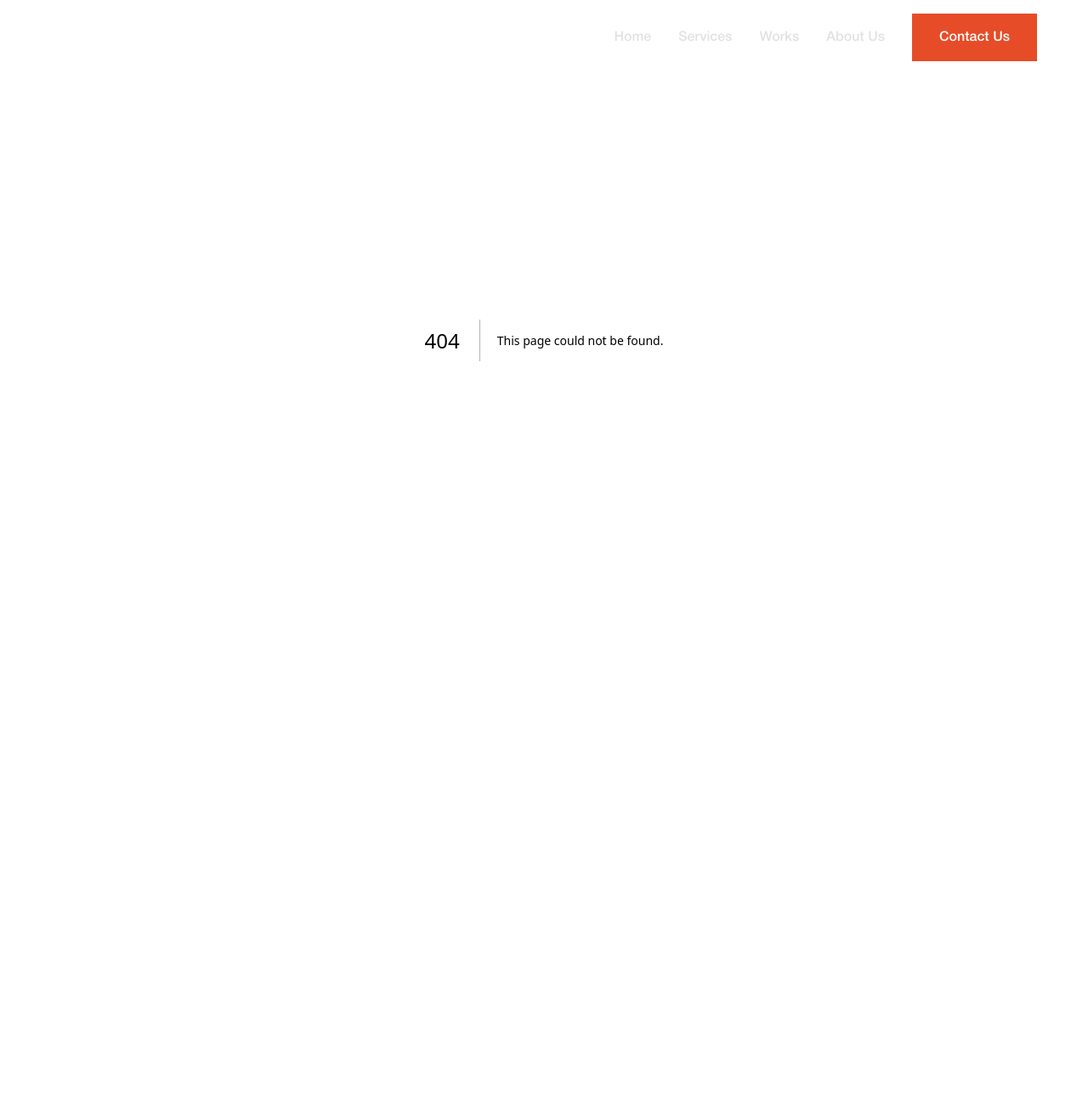
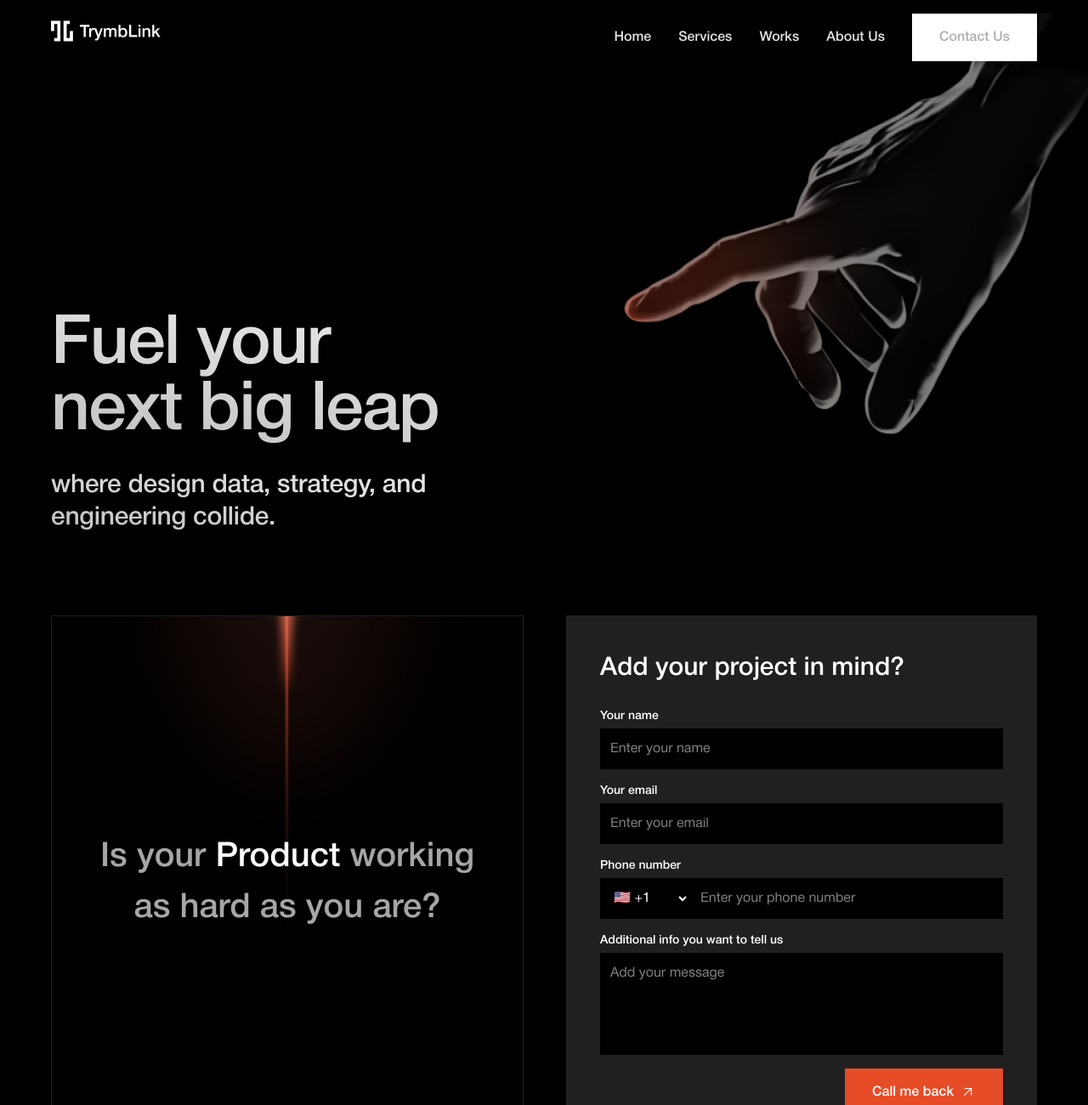
Before and after one commit to rroy11705/trymblink, a Next.js app: page /contact in a window 1280 px wide. Before the commit this address had no page. Shown: the top 1300 px of the page at 85% size. Before the commit the page ends 800 px from the top, so only its background shows below. Built offline with nearby package versions, Linux system fonts and the light colour scheme.

Commit message:
feat(app): contact page done

```diff
--- /dev/null
+++ b/src/app/contact/page.tsx
@@ -0,0 +1,16 @@
+import Footer from "@/components/layout/Footer";
+import Contact from "@/components/molecules/common/Contact";
+import Hero from "@/components/molecules/contact/Hero";
+import { PageSource } from "@/types/contact";
+
+export default function Home() {
+	return (
+		<div className="font-sans">
+			<main className="w-full">
+				<Hero />
+				<Contact pageSource={PageSource.CONTACT} />
+			</main>
+			<Footer />
+		</div>
+	);
+}
--- a/src/app/page.tsx
+++ b/src/app/page.tsx
@@ -1,5 +1,5 @@
 import Footer from "@/components/layout/Footer";
-import Contact from "@/components/molecules/home/Contact";
+import Contact from "@/components/molecules/common/Contact";
 import Goals from "@/components/molecules/home/Goals";
 import Hero from "@/components/molecules/home/Hero";
 import HowWeHelp from "@/components/molecules/home/HowWeHelp";
--- a/src/components/layout/Header.tsx
+++ b/src/components/layout/Header.tsx
@@ -3,6 +3,7 @@
 import React, { useCallback, useEffect, useState } from 'react'
 import Image from 'next/image'
 import Link from 'next/link'
+import { usePathname } from 'next/navigation'
 import { motion, AnimatePresence } from 'framer-motion'
 import { headerVariants, fadeInVariants, navLinkVariants, navItemVariants } from '../../lib/animations'
 
@@ -23,6 +24,12 @@ const navigationItems: NavigationItem[] = [
 const Header = () => {
 	const [isScrolled, setIsScrolled] = useState(false)
 	const [isMobileMenuOpen, setIsMobileMenuOpen] = useState(false)
+	const pathname = usePathname()
+
+	const isActive = useCallback((href: string) => {
+		if (href === '/') return pathname === '/'
+		return pathname.startsWith(href)
+	}, [pathname])
 
 	const handleScroll = useCallback(() => {
 		if (typeof window !== 'undefined' && window.scrollY >= 150) {
@@ -85,7 +92,7 @@ const Header = () => {
     <>
       {/* Logo - Always visible in top left */}
       <motion.div
-        className="fixed top-6 left-0 px-5 md:px-15 z-50"
+        className="fixed top-4 md:top-6 left-0 px-5 md:px-15 z-50"
         initial="hidden"
         animate="visible"
         variants={fadeInVariants}
@@ -126,8 +133,12 @@ const Header = () => {
                       href={item.href}
                       className={`font-medium text-base transition-all duration-200 ${
                         item.isButton
-                          ? 'bg-[#E64C27] text-white px-8 py-4 block'
-                          : 'text-[#E2E2E2] hover:text-white'
+                          ? isActive(item.href)
+                            ? 'bg-white text-[#AEAEAE] px-8 py-4 block'
+                            : 'bg-[#E64C27] text-white px-8 py-4 block hover:bg-[#d43d1a]'
+                          : isActive(item.href)
+                            ? 'text-white border-b-2 border-white pb-1'
+                            : 'text-[#E2E2E2] hover:text-white'
                       }`}
                     >
                       {item.label}
@@ -274,8 +285,12 @@ const Header = () => {
                         onClick={closeMobileMenu}
                         className={`font-medium text-xl transition-all duration-200 block py-3 ${
                           item.isButton
-                            ? 'bg-[#E64C27] text-white px-6 py-4 text-center mt-8'
-                            : 'text-[#E2E2E2] hover:text-white border-b border-gray-800 hover:border-[#E64C27]'
+                            ? isActive(item.href)
+                              ? 'bg-white text-[#AEAEAE] px-6 py-4 text-center mt-8'
+                              : 'bg-[#E64C27] text-white px-6 py-4 text-center mt-8 hover:bg-[#d43d1a]'
+                            : isActive(item.href)
+                              ? 'text-white border-b-2 border-white pb-1'
+                              : 'text-[#E2E2E2] hover:text-white border-b border-gray-800 hover:border-[#E64C27]'
                         }`}
                       >
                         {item.label}
--- a/src/components/molecules/home/Contact.tsx
+++ b/src/components/molecules/common/Contact.tsx
@@ -125,14 +125,15 @@ const Contact = ({ pageSource = PageSource.HOME }: ContactProps) => {
   return (
     <motion.section
       ref={ref}
-      className='relative w-full px-6 md:px-15 py-24 overflow-hidden'
+      className='relative w-full md:px-15 pt-24 md:py-24 overflow-hidden'
       initial="hidden"
       animate={animate}
       variants={containerVariants}
     >
-			<div className='flex flex-col md:flex-row gap-12.5'>
+			<div className='flex flex-col md:flex-row md:gap-12.5'>
+				{pageSource === PageSource.HOME && (
 					<motion.div
-					className="flex-1 mb-10"
+						className="flex-1 mb-10 px-6 md:px-0"
 						variants={fadeInVariants}
 					>
 						<h2 className="text-white text-gradient-hero text-[32px] md:text-[120px] font-medium text-left">
@@ -140,9 +141,73 @@ const Contact = ({ pageSource = PageSource.HOME }: ContactProps) => {
 							together
 						</h2>
 					</motion.div>
+				)}
+
+				{pageSource === PageSource.CONTACT && (
+					<motion.div
+						className="relative flex-1 aspect-square border border-[#202020]"
+						variants={fadeInVariants}
+					>
+						<div className='absolute left-1/2 -translate-x-1/2 z-0'>
+							<svg width="498" height="412" viewBox="0 0 498 412" fill="none" xmlns="http://www.w3.org/2000/svg">
+							<line x1="248.372" y1="-709" x2="248.372" y2="411.61" stroke="url(#paint0_linear_3129_292)" strokeWidth="3.75963"/>
+							<g opacity="0.3" filter="url(#filter0_f_3129_292)">
+							<path d="M265.289 -41.2236C265.289 -20.0472 259.373 -0.14973 248.997 17.1428C238.622 -0.149729 232.706 -20.0472 232.706 -41.2236C232.706 -62.3995 238.623 -82.2953 248.997 -99.5874C259.372 -82.2953 265.289 -62.3995 265.289 -41.2236Z" fill="url(#paint1_radial_3129_292)"/>
+							</g>
+							<g opacity="0.1" filter="url(#filter1_f_3129_292)">
+							<path d="M390.016 -41.2291C390.016 47.0529 338.805 130.003 249 202.093C159.195 130.003 107.984 47.0529 107.984 -41.2291C107.986 -129.508 159.199 -212.451 249 -284.54C338.801 -212.451 390.014 -129.508 390.016 -41.2291Z" fill="url(#paint2_radial_3129_292)"/>
+							</g>
+							<g filter="url(#filter2_f_3129_292)">
+							<path d="M254.016 -41.2257C254.016 6.23881 251.968 50.8365 248.376 89.5957C244.785 50.8365 242.737 6.2388 242.737 -41.2257C242.737 -88.6887 244.785 -133.283 248.376 -172.041C251.967 -133.283 254.016 -88.6887 254.016 -41.2257Z" fill="url(#paint3_radial_3129_292)"/>
+							</g>
+							<defs>
+							<filter id="filter0_f_3129_292" x="216.537" y="-115.754" width="64.9188" height="149.063" filterUnits="userSpaceOnUse" colorInterpolationFilters="sRGB">
+							<feFlood floodOpacity="0" result="BackgroundImageFix"/>
+							<feBlend mode="normal" in="SourceGraphic" in2="BackgroundImageFix" result="shape"/>
+							<feGaussianBlur stdDeviation="8.08321" result="effect1_foregroundBlur_3129_292"/>
+							</filter>
+							<filter id="filter1_f_3129_292" x="0.709541" y="-391.815" width="496.581" height="701.183" filterUnits="userSpaceOnUse" colorInterpolationFilters="sRGB">
+							<feFlood floodOpacity="0" result="BackgroundImageFix"/>
+							<feBlend mode="normal" in="SourceGraphic" in2="BackgroundImageFix" result="shape"/>
+							<feGaussianBlur stdDeviation="53.6374" result="effect1_foregroundBlur_3129_292"/>
+							</filter>
+							<filter id="filter2_f_3129_292" x="232.583" y="-182.192" width="31.5833" height="281.939" filterUnits="userSpaceOnUse" colorInterpolationFilters="sRGB">
+							<feFlood floodOpacity="0" result="BackgroundImageFix"/>
+							<feBlend mode="normal" in="SourceGraphic" in2="BackgroundImageFix" result="shape"/>
+							<feGaussianBlur stdDeviation="5.0755" result="effect1_foregroundBlur_3129_292"/>
+							</filter>
+							<linearGradient id="paint0_linear_3129_292" x1="245.992" y1="-709" x2="245.992" y2="411.61" gradientUnits="userSpaceOnUse">
+							<stop offset="0.161227" stopColor="#060410" stopOpacity="0"/>
+							<stop offset="0.574029" stopColor="#E64C27"/>
+							<stop offset="1" stopColor="#060410" stopOpacity="0"/>
+							</linearGradient>
+							<radialGradient id="paint1_radial_3129_292" cx="0" cy="0" r="1" gradientUnits="userSpaceOnUse" gradientTransform="translate(248.997 -41.2223) rotate(90) scale(58.3651 16.2917)">
+							<stop stopColor="#FFA793"/>
+							<stop offset="1" stopColor="#D24525"/>
+							</radialGradient>
+							<radialGradient id="paint2_radial_3129_292" cx="0" cy="0" r="1" gradientUnits="userSpaceOnUse" gradientTransform="translate(249 -41.2234) rotate(90) scale(243.317 141.016)">
+							<stop stopColor="#FFA793"/>
+							<stop offset="1" stopColor="#D24525"/>
+							</radialGradient>
+							<radialGradient id="paint3_radial_3129_292" cx="0" cy="0" r="1" gradientUnits="userSpaceOnUse" gradientTransform="translate(248.376 -41.2227) rotate(90) scale(130.818 5.63945)">
+							<stop stopColor="#FFA793"/>
+							<stop offset="1" stopColor="#D24525"/>
+							</radialGradient>
+							</defs>
+							</svg>
+
+						</div>
+						<div className='relative w-full h-full flex items-center justify-center z-10'>
+							<h2 className="text-[#A6A6A6] text-[24px] md:text-[40px] font-medium text-center">
+								Is your <span className='text-white'>Product</span> working<br />
+								as hard as you are?
+							</h2>
+						</div>
+					</motion.div>
+				)}
 
 				<motion.div
-					className="bg-[#202020] flex-1 mb-10"
+					className="bg-[#202020] flex-1"
 					variants={fadeInVariants}
 				>
 					<div className="flex flex-col gap-6 p-6 md:p-10">
--- /dev/null
+++ b/src/components/molecules/contact/Hero.tsx
@@ -0,0 +1,52 @@
+'use client'
+
+import React from 'react'
+import { motion } from 'framer-motion'
+import { fadeInVariants, imageRevealVariants, staggeredTextVariants, textRevealVariants } from '../../../lib/animations'
+import Link from 'next/link'
+import Image from 'next/image'
+
+const Hero = () => {
+  return (
+    <motion.section
+      id='hero-home'
+      className='relative w-full min-h-85 md:min-h-145 flex flex-col overflow-hidden px-6 sm:p-0'
+      initial="hidden"
+      animate="visible"
+      variants={staggeredTextVariants}
+    >
+			<motion.div
+          className="absolute inset-0"
+          variants={imageRevealVariants}
+        >
+				<Image
+					src="/images/backgrounds/contact-hero.png"
+					alt="Your Success Our Responsibility"
+					fill
+					priority
+					className="object-contain object-right-top"
+				/>
+			</motion.div>
+      <div className="w-full flex flex-col items-start justify-center gap-[30px] pt-52 md:pt-92 md:px-15">
+				<motion.h1
+          className="relative text-[32px] md:text-[80px] font-medium leading-[97%] -tracking-[0.02em] text-white text-gradient-hero"
+          variants={textRevealVariants}
+        >
+					Fuel your<br />
+					next big leap
+				</motion.h1>
+				<div className="w-full flex items-center justify-between">
+					<motion.p
+            className="text-[16px] md:text-[30px] font-medium leading-[125%] -tracking-[0.01em] text-white text-gradient-hero"
+            variants={textRevealVariants}
+          >
+						where design data, strategy, and<br />
+						engineering collide.
+					</motion.p>
+				</div>
+			</div>
+    </motion.section>
+  )
+}
+
+export default Hero
--- a/src/styles/globals.css
+++ b/src/styles/globals.css
@@ -108,7 +108,7 @@ body {
 
 
 .text-gradient-hero {
-  background: linear-gradient(190.36deg, #ECECEC -4.71%, #999999 196.46%);
+  background: linear-gradient(190deg, #ECECEC -4.71%, #999999 196.46%);
   -webkit-background-clip: text;
   background-clip: text;
   -webkit-text-fill-color: transparent;
```
Also changed, not shown: public/images/backgrounds/contact-hero.png (added). Lines whose indentation alone changed are shown as unchanged.
